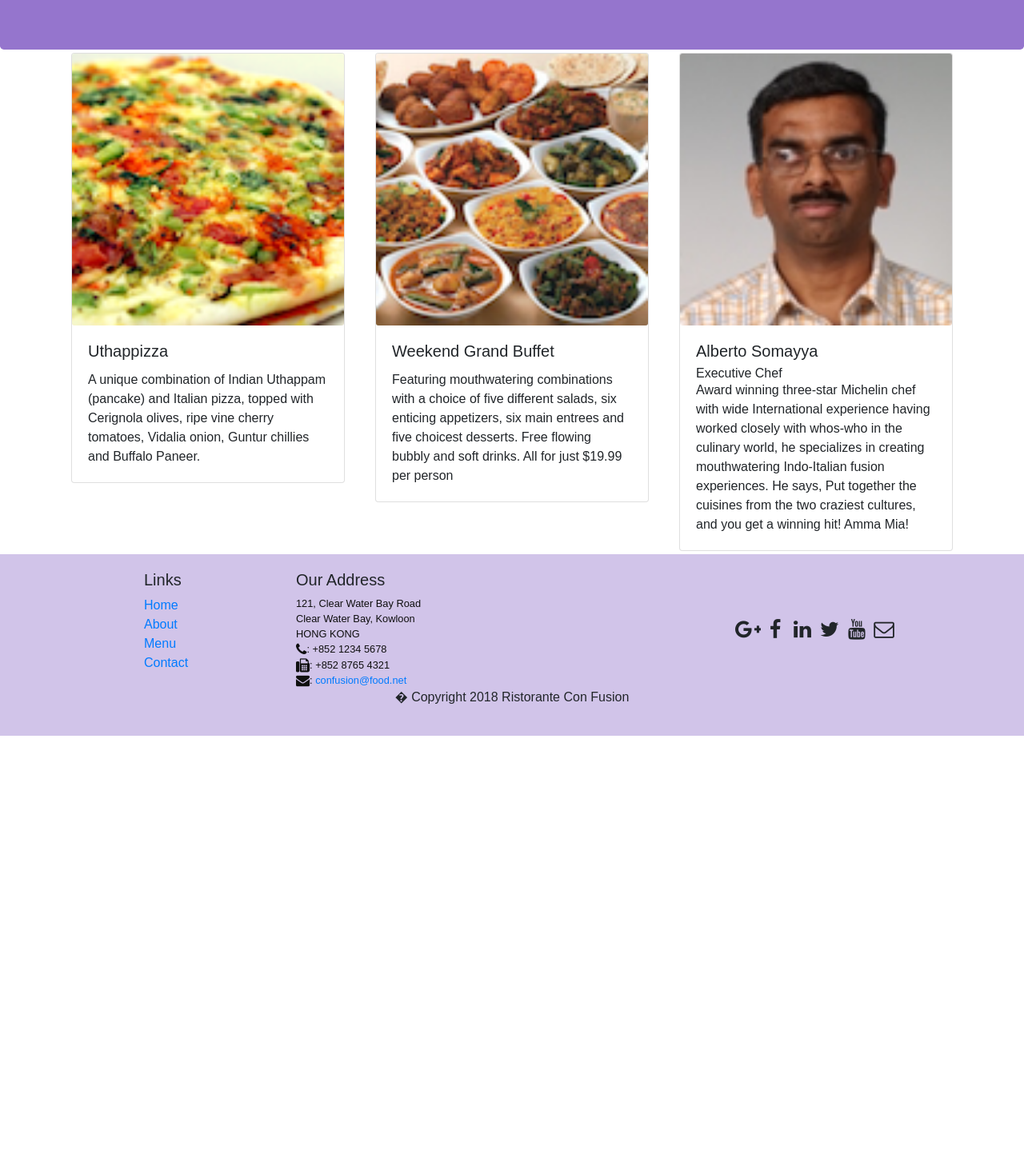
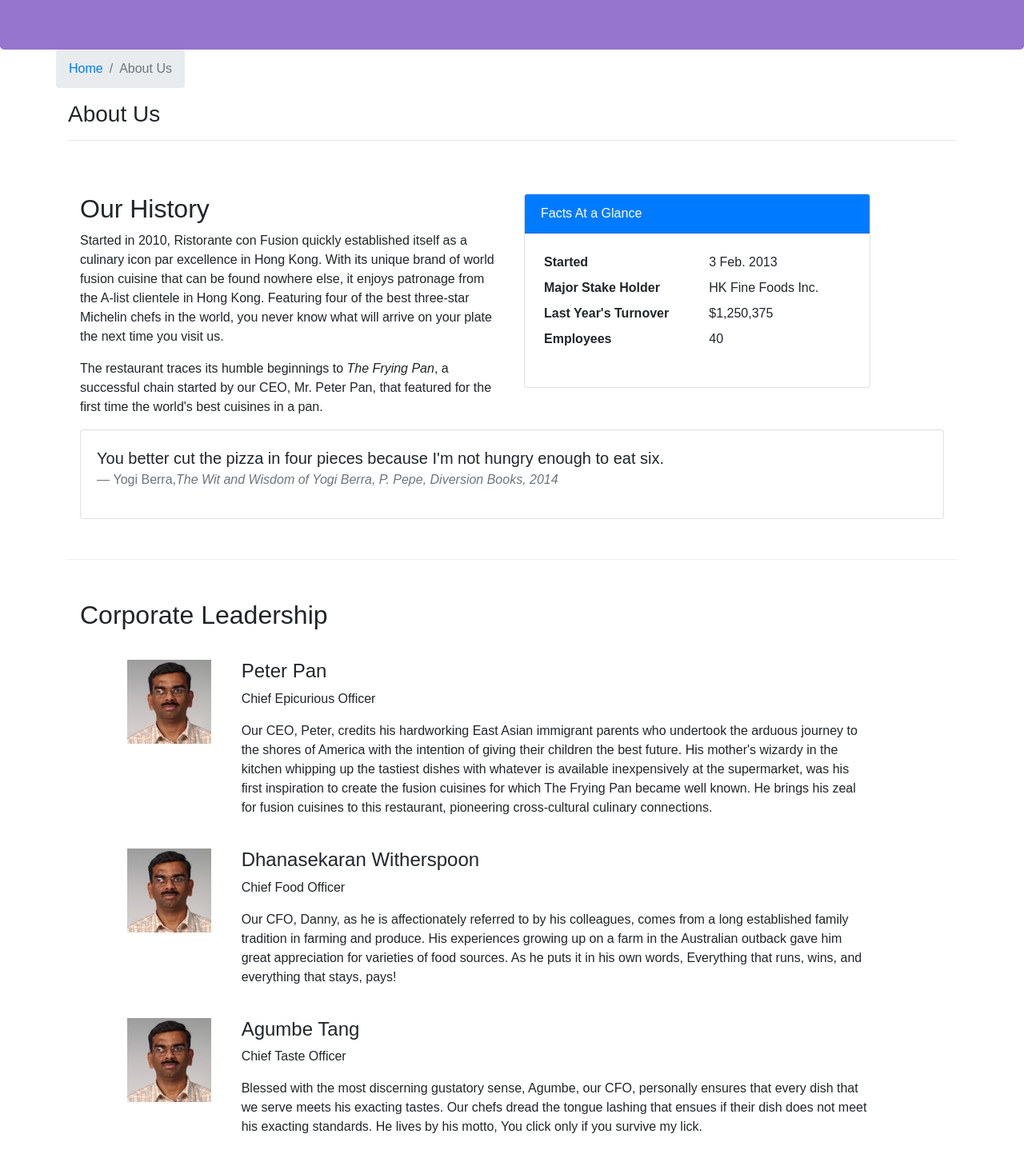
Before and after one commit to avilchezgr/coursera-app, a React (Create React App) app: page /about in a window 1280 px wide. Before the commit this address led to /home. Shown: the part 280-1738 px from the top of the page at 80% size. Before the commit the page ends 1200 px from the top, so only its background shows below. Built offline with nearby package versions, Linux system fonts and the light colour scheme.

Commit message:
assignment 2: React Router and SPA

```diff
--- a/src/App.css
+++ b/src/App.css
@@ -31,3 +31,9 @@
 .navbar-dark {
     background-color: #512DA8;
 }
+.pad25top{
+	padding-top:25px;
+}
+.margbot15{
+	margin-bottom:15px;
+}
--- /dev/null
+++ b/src/components/AboutComponent.js
@@ -0,0 +1,101 @@
+import React from 'react';
+import { Breadcrumb, BreadcrumbItem, Card, CardBody, CardHeader, Media } from 'reactstrap';
+import { Link } from 'react-router-dom';
+
+
+
+const RenderLeader = ({leader}) => {
+	return (
+	<div className="container ">
+
+		<div className="row margbot15">
+			<div className="col-1 m-1">
+				<Media object src="assets/images/alberto.png" alt={leader.name}/>
+			</div>
+			<div className="col-10 m-1">
+				<Media body className="ml-5">
+					<Media heading><h4>{leader.name}</h4></Media>
+					<p>{leader.designation}</p>
+					<p>{leader.description}</p>
+				</Media>
+			</div>
+		</div>
+
+		</div>
+	);
+}
+
+
+function About(props) {
+    const leaders = props.leaders.map((leader) => {
+        return (
+			<RenderLeader leader={leader}/>
+        );
+    });
+
+    return(
+        <div className="container">
+            <div className="row">
+                <Breadcrumb>
+                    <BreadcrumbItem><Link to="/home">Home</Link></BreadcrumbItem>
+                    <BreadcrumbItem active>About Us</BreadcrumbItem>
+                </Breadcrumb>
+                <div className="col-12">
+                    <h3>About Us</h3>
+                    <hr />
+                </div>
+            </div>
+            <div className="row row-content">
+                <div className="col-12 col-md-6">
+                    <h2>Our History</h2>
+                    <p>Started in 2010, Ristorante con Fusion quickly established itself as a culinary icon par excellence in Hong Kong. With its unique brand of world fusion cuisine that can be found nowhere else, it enjoys patronage from the A-list clientele in Hong Kong.  Featuring four of the best three-star Michelin chefs in the world, you never know what will arrive on your plate the next time you visit us.</p>
+                    <p>The restaurant traces its humble beginnings to <em>The Frying Pan</em>, a successful chain started by our CEO, Mr. Peter Pan, that featured for the first time the world's best cuisines in a pan.</p>
+                </div>
+                <div className="col-12 col-md-5">
+                    <Card>
+                        <CardHeader className="bg-primary text-white">Facts At a Glance</CardHeader>
+                        <CardBody>
+                            <dl className="row p-1">
+                                <dt className="col-6">Started</dt>
+                                <dd className="col-6">3 Feb. 2013</dd>
+                                <dt className="col-6">Major Stake Holder</dt>
+                                <dd className="col-6">HK Fine Foods Inc.</dd>
+                                <dt className="col-6">Last Year's Turnover</dt>
+                                <dd className="col-6">$1,250,375</dd>
+                                <dt className="col-6">Employees</dt>
+                                <dd className="col-6">40</dd>
+                            </dl>
+                        </CardBody>
+                    </Card>
+                </div>
+                <div className="col-12">
+                    <Card>
+                        <CardBody className="bg-faded">
+                            <blockquote className="blockquote">
+                                <p className="mb-0">You better cut the pizza in four pieces because
+                                    I'm not hungry enough to eat six.</p>
+                                <footer className="blockquote-footer">Yogi Berra,
+                                <cite title="Source Title">The Wit and Wisdom of Yogi Berra,
+                                    P. Pepe, Diversion Books, 2014</cite>
+                                </footer>
+                            </blockquote>
+                        </CardBody>
+                    </Card>
+                </div>
+            </div>
+            <div className="row row-content">
+                <div className="col-12">
+                    <h2>Corporate Leadership</h2>
+                </div>
+
+                <div className="col-12 pad25top">
+                    <Media list>
+					{leaders}
+                    </Media>
+                </div>
+            </div>
+        </div>
+    );
+}
+
+export default About;
--- a/src/components/HeaderComponent.js
+++ b/src/components/HeaderComponent.js
@@ -30,7 +30,7 @@
 								</NavLink>
 							</NavItem>
 							<NavItem>
-								<NavLink className="nav-link" to="/aboutus">
+								<NavLink className="nav-link" to="/about">
 									<span className="fa fa-info fa-lg"></span>About Us
 								</NavLink>
 							</NavItem>
--- a/src/components/MainComponent.js
+++ b/src/components/MainComponent.js
@@ -12,8 +12,8 @@
 import Footer from './FooterComponent';
 import Home from './HomeComponent';
 import Contact from './ContactComponent';
+import About from './AboutComponent';
 import  {Switch, Route, Redirect} from 'react-router-dom';
-
 class Main extends Component {
 
   constructor(props) {
@@ -44,6 +44,12 @@
 			comments={this.state.comments.filter( (comment) => comment.dishId === parseInt(match.params.dishId,10))}/>
 		);
 	};
+	const AboutComponent = () => {
+		return(
+			<About
+				leaders={this.state.leaders}
+			/>);
+	};
     return (
 		<div>
 			<Header/>
@@ -52,6 +58,7 @@
 				<Route exact path="/contactus" component={Contact}/>
 				<Route exact path="/menu" component={() => <Menu dishes={this.state.dishes} selectDish={this.handleSelectDish}/>}/>
 				<Route path="/menu/:dishId" component={DishWithId} />
+				<Route exact path="/about" component={AboutComponent} />
 				<Redirect to="/home" />
 			</Switch>
 			<Footer/>
@@ -65,4 +72,8 @@
 
 }
 
+
+
+
+
 export default Main;
```
